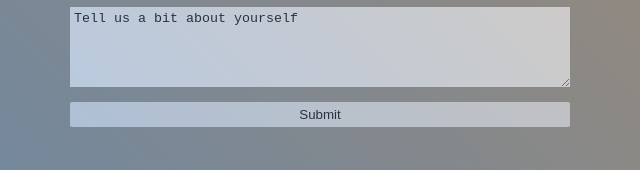
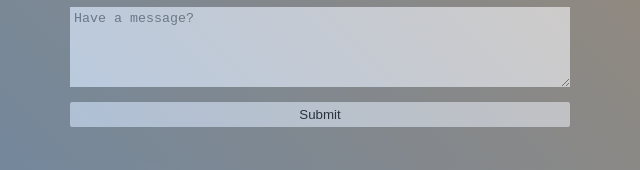
Before and after one commit to hamzaabde/survey-form, a plain HTML site: page index.html in a window 1280 px wide. Shown: the part 601-771 px from the top of the page, 320-960 px from the left. Drawn offline with Linux system fonts and the light colour scheme.

Commit message:
fixed a bug

```diff
--- a/index.html
+++ b/index.html
@@ -57,7 +57,7 @@
 					</fieldset>
 				</div>
 				<div class="form-group">
-					<textarea name="message" id="message">Tell us a bit about yourself</textarea>
+					<textarea name="message" id="message" placeholder="Have a message?"></textarea>
 				</div>
 				<div class="form-group">
 					<input type="submit" id="submit">
```
